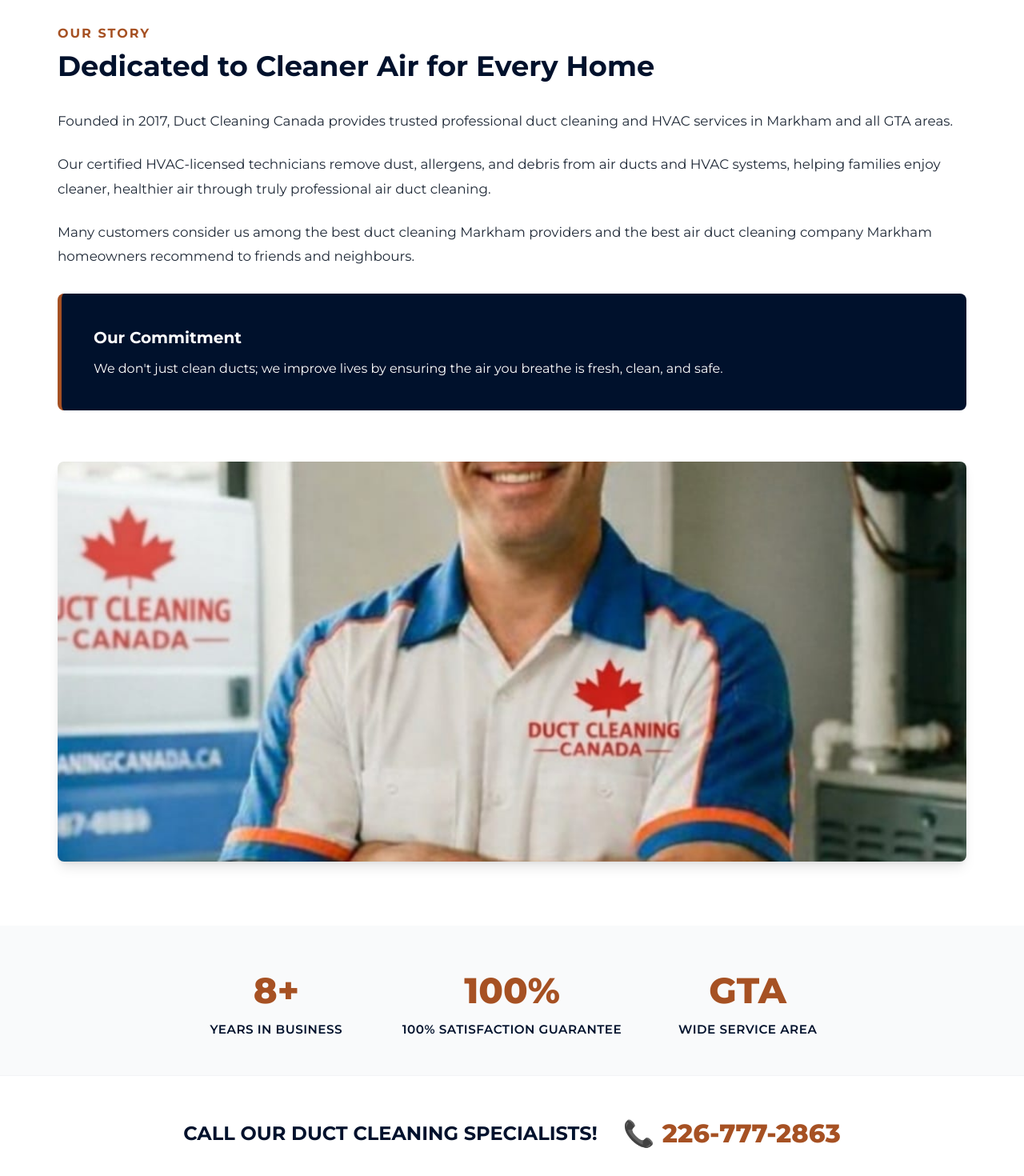
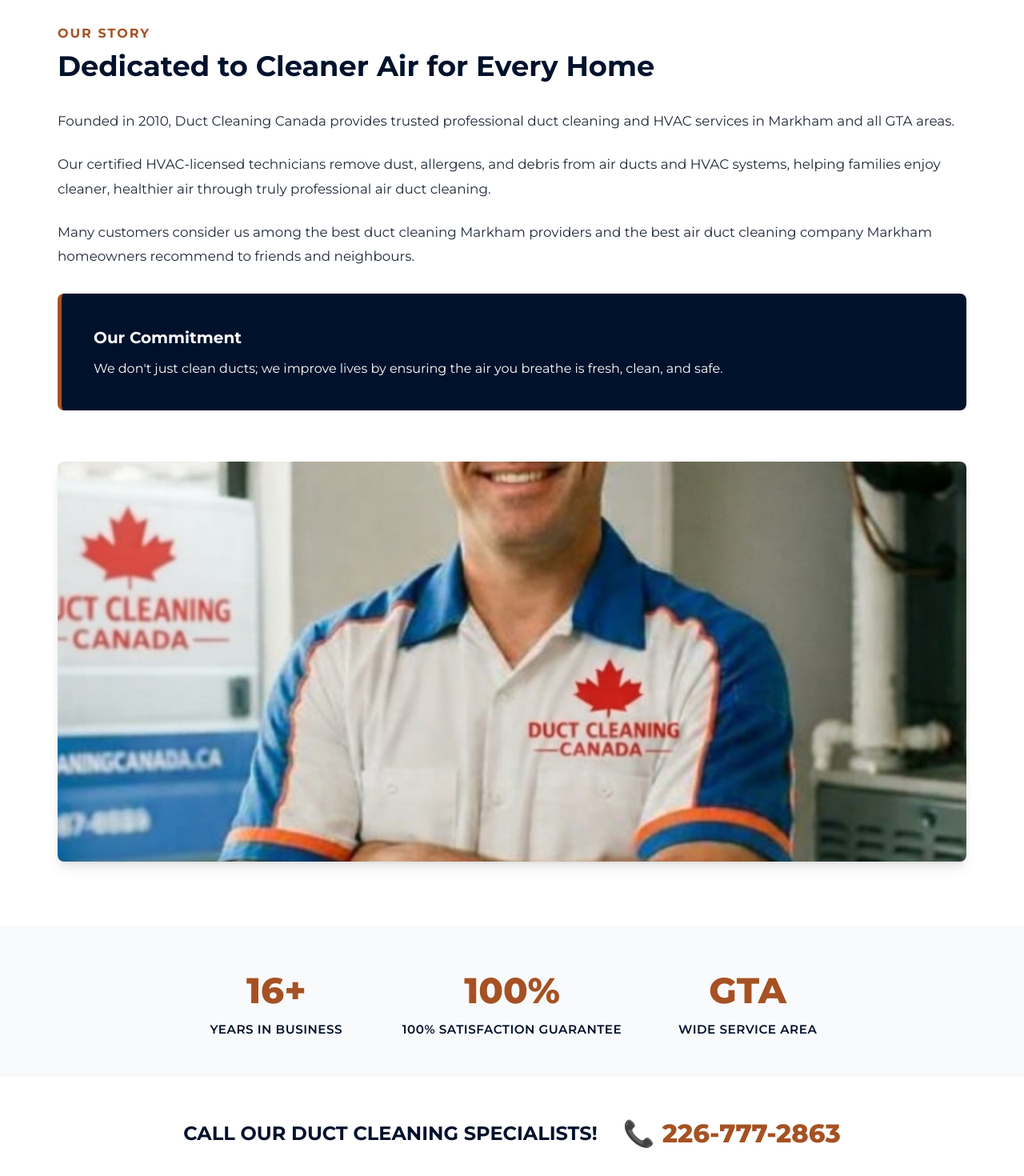
Before and after one commit to josph8487-prog/duct-Canada-original, a Next.js app: page /about in a window 1280 px wide. Shown: the part 540-2010 px from the top of the page at 80% size. Built offline with nearby package versions, Linux system fonts and the light colour scheme.

Commit message:
Update page.tsx

```diff
--- a/src/app/about/page.tsx
+++ b/src/app/about/page.tsx
@@ -23,7 +23,7 @@
 
                         <div className={styles.description}>
                             <p>
-                                Founded in 2017, Duct Cleaning Canada provides trusted professional duct cleaning and HVAC services in Markham and all GTA areas.
+                                Founded in 2010, Duct Cleaning Canada provides trusted professional duct cleaning and HVAC services in Markham and all GTA areas.
                             </p>
                             <p>
                                 Our certified HVAC-licensed technicians remove dust, allergens, and debris from air ducts and HVAC systems, helping families enjoy cleaner, healthier air through truly professional air duct cleaning.
@@ -58,7 +58,7 @@
             <section className={styles.statsSection}>
                 <div className={`container ${styles.statsGrid}`}>
                     <div className={styles.statItem}>
-                        <h4>8+</h4>
+                        <h4>16+</h4>
                         <p>Years in Business</p>
                     </div>
                     <div className={styles.statItem}>
```
